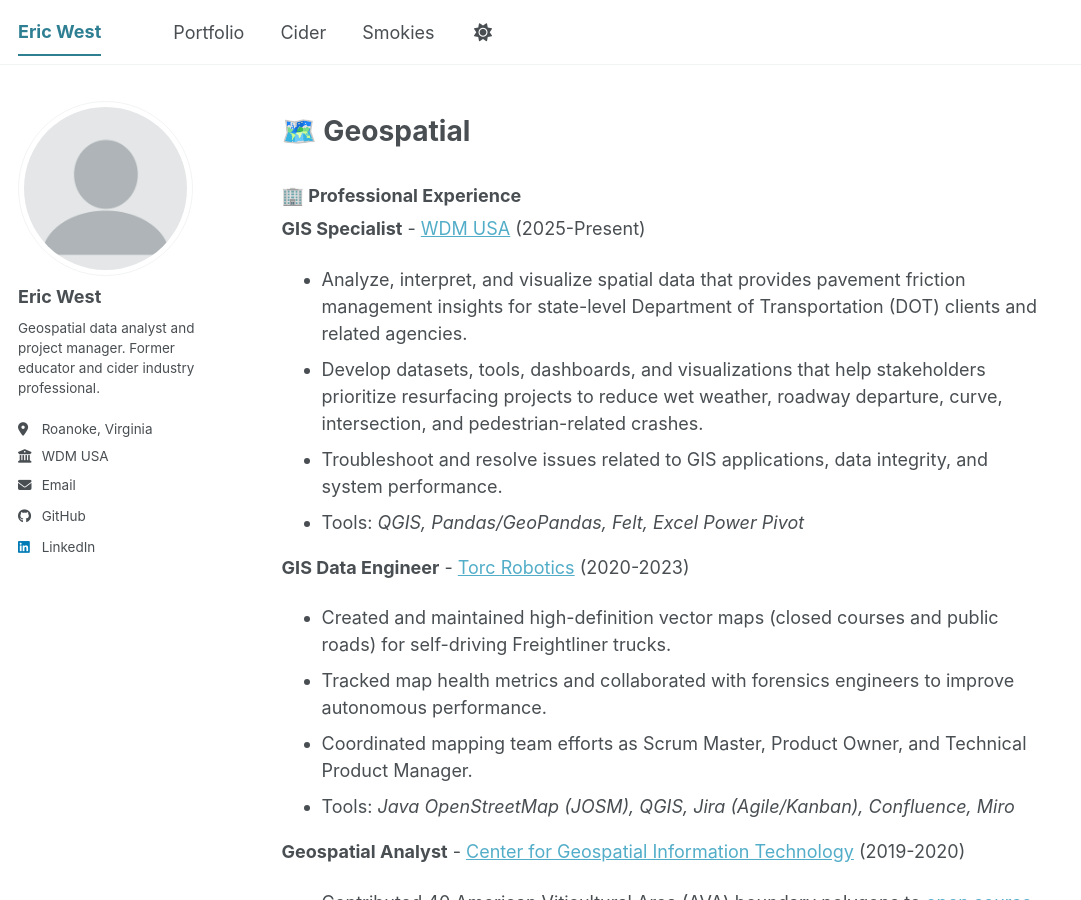
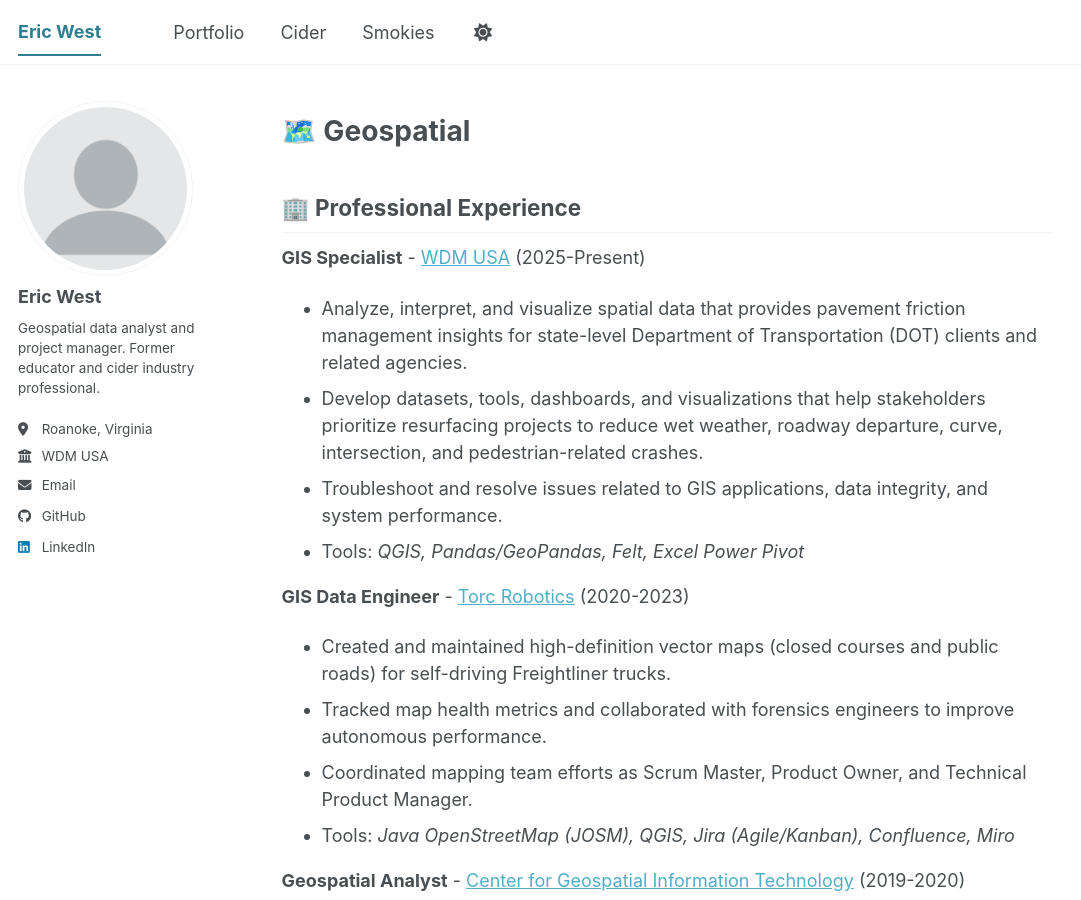
Before and after one commit to ericallanwest/ericallanwest.github.io, a Jekyll site: the page built from _pages/about.md, in a window 1280 px wide and 900 px high. Shown: the whole window, without its empty margins (0-1081 px from the left). Built offline with Jekyll 4.4.1, drawn with Linux system fonts in a browser that asks for light colours; a script bundle is joined from its source files by our own code; library files that are not in the unit come from our copies.

Commit message:
Change section headers from H3 to H2

```diff
--- a/_pages/about.md
+++ b/_pages/about.md
@@ -9,7 +9,7 @@
 
 # 🗺️ Geospatial
 
-### 🏢 Professional Experience
+## 🏢 Professional Experience
 
 **GIS Specialist** - [WDM USA](https://www.wdm-int.com/) (2025-Present)
 - Analyze, interpret, and visualize spatial data that provides pavement friction management insights for state-level Department of Transportation (DOT) clients and related agencies.
@@ -27,7 +27,7 @@
 - Contributed 40 American Viticultural Area (AVA) boundary polygons to [open source project](https://github.com/UCDavisLibrary/ava).
 - Collaborated with UC Davis researchers using GitHub for version control and collaboration.
 
-### 🏅 Education, Certifications, and Awards
+## 🏅 Education, Certifications, and Awards
 
 **Data Analyst in Python** - [DataCamp](https://www.datacamp.com/tracks/data-analyst-with-python) (In Progress)
 - Career Track Certification - 18% Complete
@@ -49,7 +49,7 @@
 
 # 🍎 Cider
 
-### 🏢 Professional Experience
+## 🏢 Professional Experience
 
 **Founder** - [Cider Guide](https://web.archive.org/web/20250503044112/https://ciderguide.com/about/) (2012-2024)
 - Podcast host and guest, weekly newsletter publisher, freelance writer, conference speaker, and guided tasting expert.
@@ -63,7 +63,7 @@
 - Recruited and coordinated the efforts of 100+ judges, stewards, and staff members over the three-day event.
 - Served as judge (2012) and assistant director (2013-2014) prior to assuming primary leadership for the competition.
 
-### 🏅 Education, Certifications, and Awards
+## 🏅 Education, Certifications, and Awards
 
 **Significant Contribution to the Cider Industry** - [American Cider Association](https://ciderassociation.org/) (2017)
 - Fourth recipient of the prestigious annual award conferred by the industry’s largest trade organization.
@@ -74,7 +74,7 @@
 
 # 🏫 Teaching
 
-### 🏢 Professional Experience
+## 🏢 Professional Experience
 
 **Teacher** - Various Schools (2007-2016)
 - Middle school and high school math teacher and elementary school math remediation tutor.
@@ -85,7 +85,7 @@
 **Teaching Assistant** - Radford University (2013-2017)
 - Developed curriculum and co-taught the graduate-level _Educational Technology: Applications, Applied Research and Integration_ and _Euclidean and Non-Euclidean Geometry_ courses for secondary mathematics teachers.
 
-### 🏅 Education, Certifications, and Awards
+## 🏅 Education, Certifications, and Awards
 
 **Teaching License** - [Virginia Department of Education](https://vadoe.mylicense.com/verification/) (2008-Present)
 - Endorsements: Mathematics (All), Social Science (Grades 6-8), English (Grades 6-8)
```
